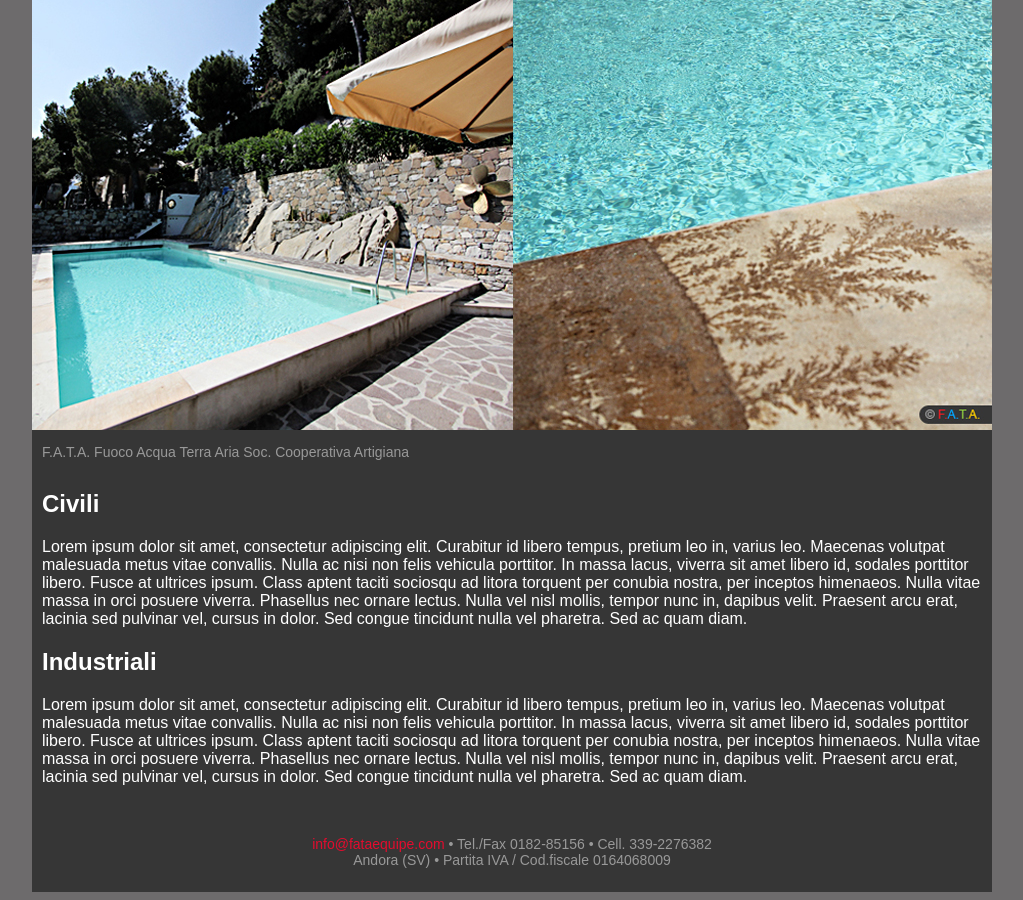
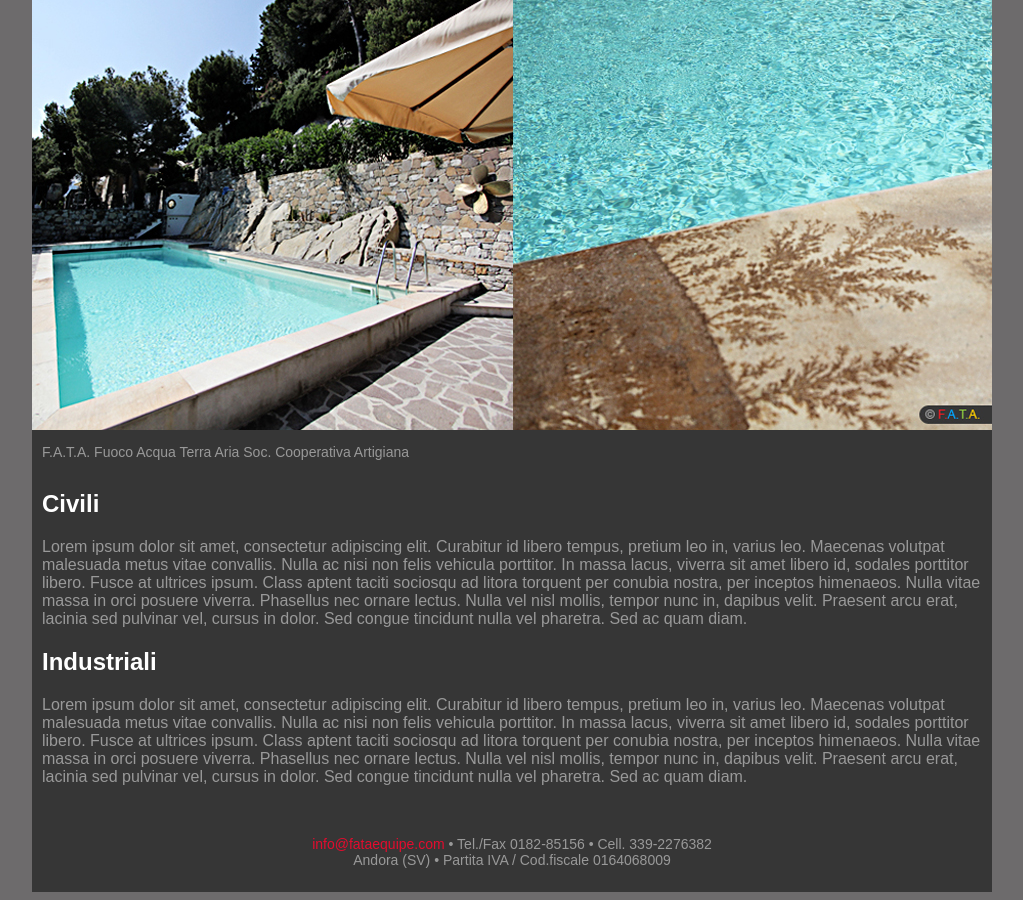
Before and after one commit to AvalZ/FATA, a PHP site: page /costruzioni.php in a window 1280 px wide. Shown: the part 1460-2360 px from the top of the page, without its empty margins (128-1151 px from the left). Run offline with PHP 8.4, Linux system fonts and the light colour scheme; some libraries are stand-ins or nearby versions.

Commit message:
Fixed style.css

```diff
--- a/costruzioni.php
+++ b/costruzioni.php
@@ -49,7 +49,6 @@
             <!-- END slider -->
 
             <div id="description">
-                <!-- Inserire Costruzioni -->
                 <h2>Civili</h2>
                 <p>Lorem ipsum dolor sit amet, consectetur adipiscing elit. Curabitur id libero tempus, pretium leo in, varius leo. Maecenas volutpat malesuada metus vitae convallis. Nulla ac nisi non felis vehicula porttitor. In massa lacus, viverra sit amet libero id, sodales porttitor libero. Fusce at ultrices ipsum. Class aptent taciti sociosqu ad litora torquent per conubia nostra, per inceptos himenaeos. Nulla vitae massa in orci posuere viverra. Phasellus nec ornare lectus. Nulla vel nisl mollis, tempor nunc in, dapibus velit. Praesent arcu erat, lacinia sed pulvinar vel, cursus in dolor. Sed congue tincidunt nulla vel pharetra. Sed ac quam diam.</p>
                 <h2>Industriali</h2>
--- a/css/style.css
+++ b/css/style.css
@@ -214,6 +214,10 @@ body > div {
     padding: 10px;
 }
 
+#content #description p {
+    color: #999;
+}
+
 /* Footer */
 #footer {
     width: 940px;
```
